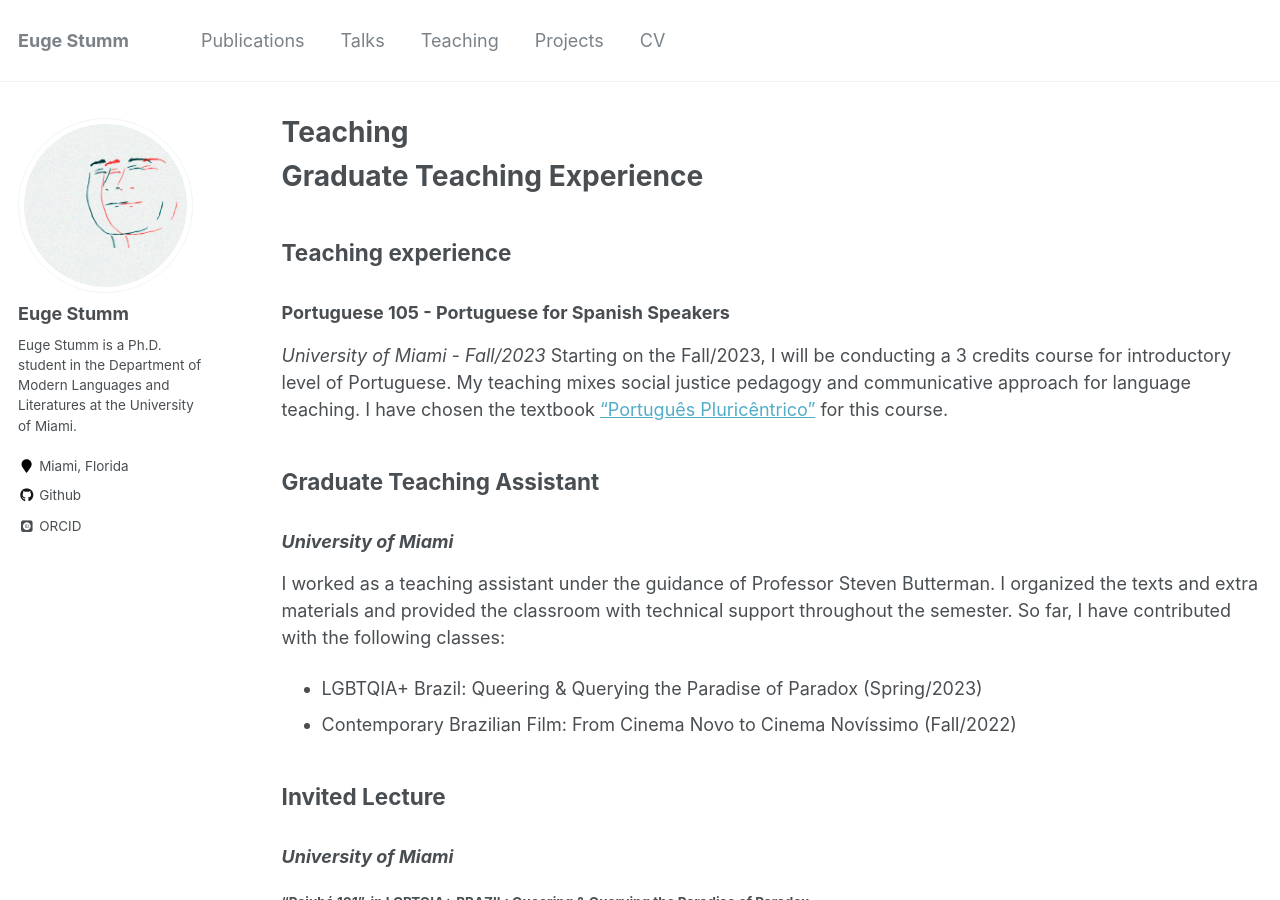
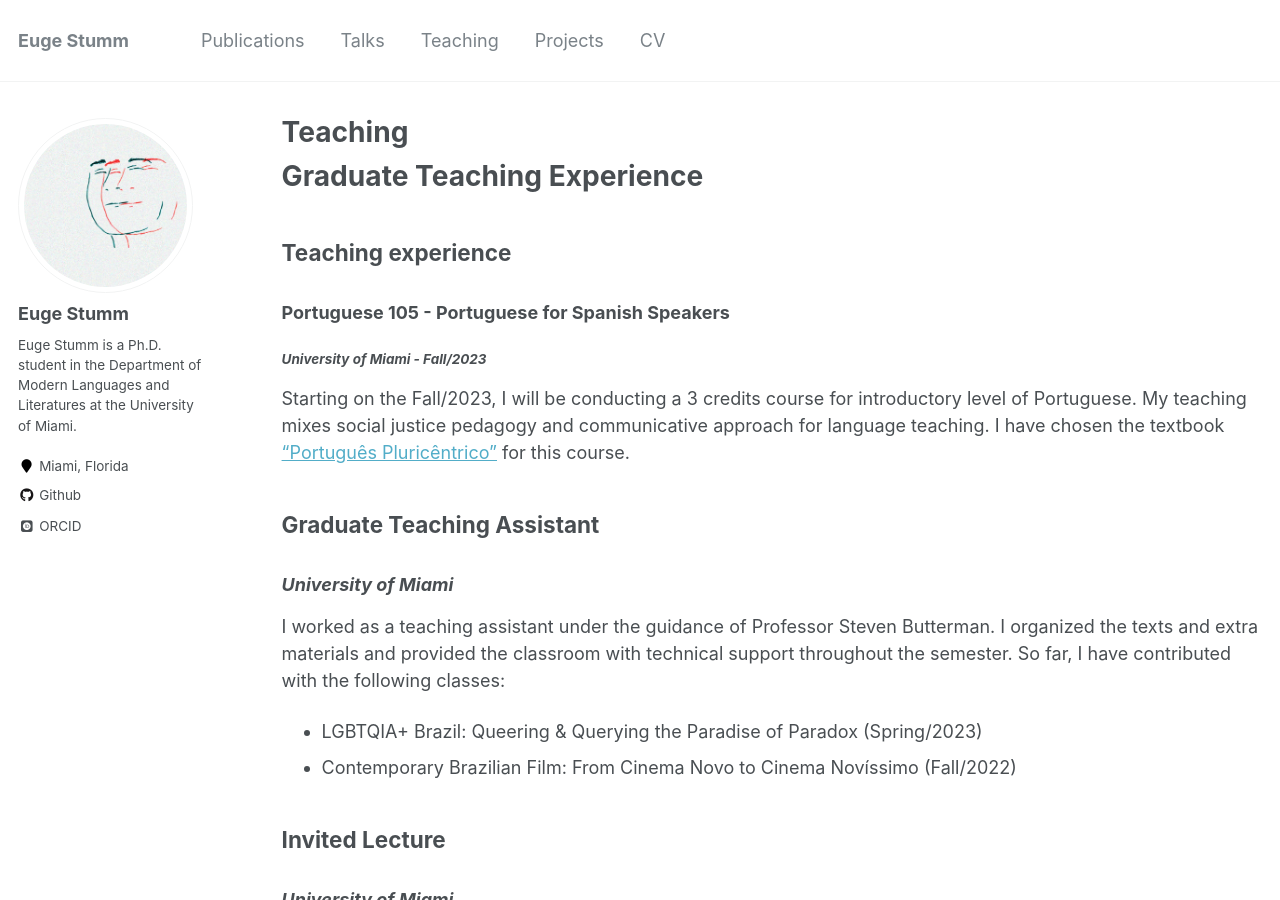
Before and after one commit to eugestumm/eugestumm.github.io, a Jekyll site: the page built from _pages/teaching.md, in a window 1280 px wide and 900 px high. Built offline with Jekyll 4.4.1, drawn with Linux system fonts in a browser that asks for light colours; some web fonts are replaced.

```diff
--- a/_pages/teaching.md
+++ b/_pages/teaching.md
@@ -9,7 +9,7 @@ author_profile: true
 
 ## Teaching experience
 ### Portuguese 105 - Portuguese for Spanish Speakers
-*University of Miami - Fall/2023*
+#### *University of Miami - Fall/2023*
 Starting on the Fall/2023, I will be conducting a 3 credits course for introductory level of Portuguese. My teaching mixes social justice pedagogy and communicative approach for language teaching. I have chosen the textbook ["Português Pluricêntrico"](https://escholarship.org/uc/item/9zs4s2p8) for this course.
 
 ## Graduate Teaching Assistant
```
